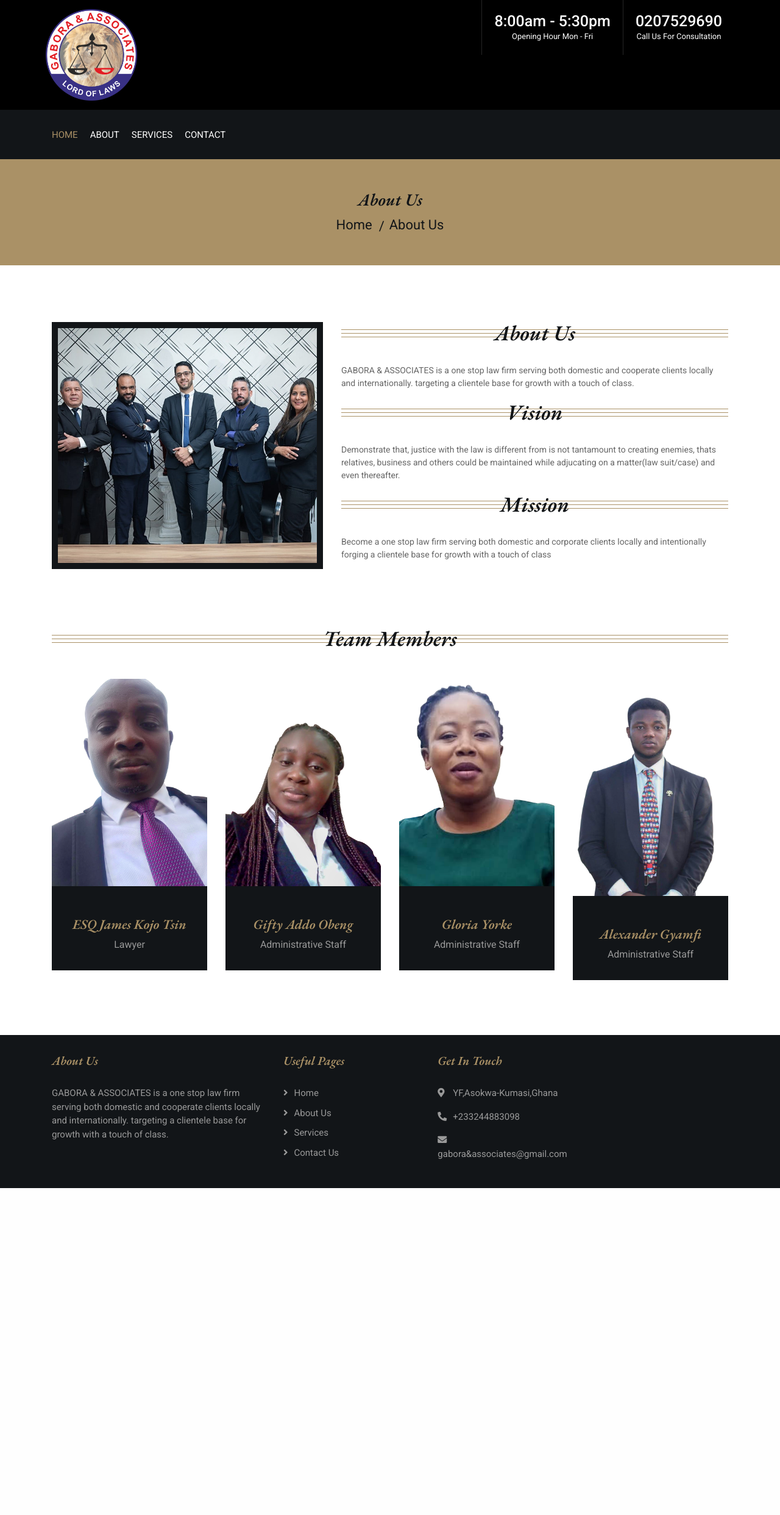
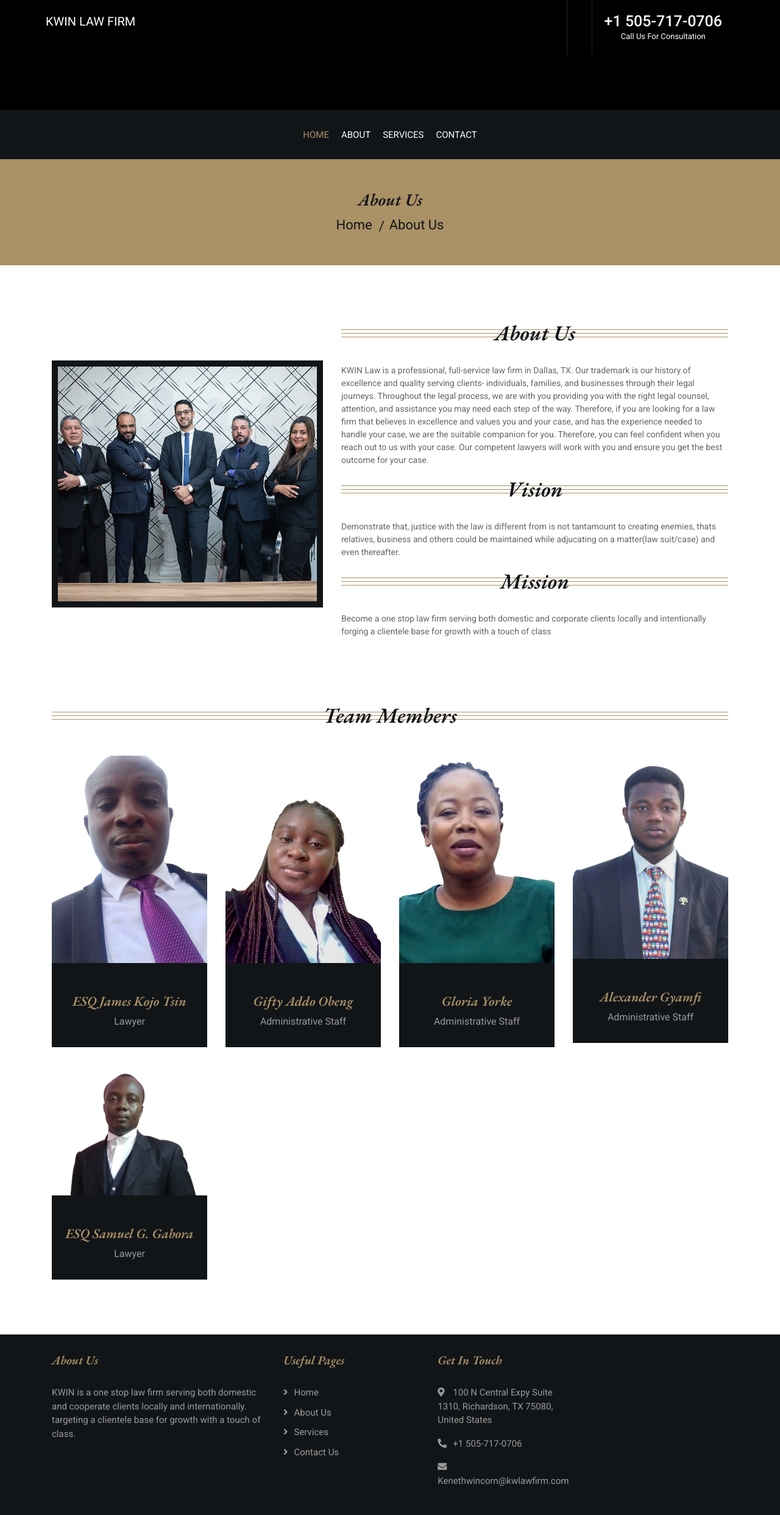
Before and after one commit to badassboy/KWIN, a PHP site: page /about.php in a window 1280 px wide. Shown: the whole page at 61% size. Before the commit the page ends 1948 px from the top, so only its background shows below. Run offline with PHP 8.4, Linux system fonts and the light colour scheme; some libraries are stand-ins or nearby versions.

Commit message:
project upload

```diff
--- a/about.php
+++ b/about.php
@@ -2,10 +2,10 @@
 <html lang="en">
     <head>
         <meta charset="utf-8">
-        <title>Kanun - Law Firm Website Template</title>
+        <title>KWIN - Law Firm</title>
         <meta content="width=device-width, initial-scale=1.0" name="viewport">
-        <meta content="Law Firm Website Template" name="keywords">
-        <meta content="Law Firm Website Template" name="description">
+        <meta content="legalities,law,constitution" name="keywords">
+        <meta content="Law Firm website" name="description">
 
         <!-- Favicon -->
         <link href="img/favicon.ico" rel="icon">
@@ -63,8 +63,7 @@
                             </div>
                             <div class="about-text">
                                 <p>
-                                GABORA & ASSOCIATES is a one stop law firm serving both domestic and cooperate clients locally and internationally.
-                                    targeting a clientele base for growth with a touch of class.
+                                 KWIN Law is a professional, full-service law firm in Dallas, TX. Our trademark is our history of excellence and quality serving clients- individuals, families, and businesses through their legal journeys. Throughout the legal process, we are with you providing you with the right legal counsel, attention, and assistance you may need each step of the way. Therefore, if you are looking for a law firm that believes in excellence and values you and your case, and has the experience needed to handle your case, we are the suitable companion for you. Therefore, you can feel confident when you reach out to us with your case. Our competent lawyers will work with you and ensure you get the best outcome for your case.
                                 </p>
                             </div>
 
@@ -174,12 +173,7 @@
                                     <h2>ESQ James Kojo Tsin</h2>
                                     <p>Lawyer</p>
 
-                                    <!-- <div class="team-social">
-                                        <a class="social-tw" href=""><i class="fab fa-twitter"></i></a>
-                                        <a class="social-fb" href=""><i class="fab fa-facebook-f"></i></a>
-                                        <a class="social-li" href=""><i class="fab fa-linkedin-in"></i></a>
-                                        <a class="social-in" href=""><i class="fab fa-instagram"></i></a>
-                                    </div> -->
+
 
                                 </div>
                             </div>
@@ -192,12 +186,7 @@
                                 <div class="team-text">
                                     <h2>Gifty Addo Obeng</h2>
                                     <p>Administrative Staff</p>
-                                    <!-- <div class="team-social">
-                                        <a class="social-tw" href=""><i class="fab fa-twitter"></i></a>
-                                        <a class="social-fb" href=""><i class="fab fa-facebook-f"></i></a>
-                                        <a class="social-li" href=""><i class="fab fa-linkedin-in"></i></a>
-                                        <a class="social-in" href=""><i class="fab fa-instagram"></i></a>
-                                    </div> -->
+
                                 </div>
                             </div>
                         </div>
@@ -209,19 +198,15 @@
                                 <div class="team-text">
                                     <h2>Gloria Yorke</h2>
                                     <p>Administrative Staff</p>
-                                    <!-- <div class="team-social">
-                                        <a class="social-tw" href=""><i class="fab fa-twitter"></i></a>
-                                        <a class="social-fb" href=""><i class="fab fa-facebook-f"></i></a>
-                                        <a class="social-li" href=""><i class="fab fa-linkedin-in"></i></a>
-                                        <a class="social-in" href=""><i class="fab fa-instagram"></i></a>
-                                    </div> -->
+
                                 </div>
                             </div>
                         </div>
+
                         <div class="col-lg-3 col-md-6">
                             <div class="team-item">
                                 <div class="team-img">
-                                    <img src="img/fourth.png" alt="Team Image">
+                                    <img src="img/gyamfi.png" alt="Team Image">
                                 </div>
                                 <div class="team-text">
                                     <h2>Alexander Gyamfi</h2>
@@ -230,6 +215,35 @@
                                 </div>
                             </div>
                         </div>
+
+
+                        <div class="col-lg-3 col-md-6">
+                            <div class="team-item">
+                                <div class="team-img">
+                                    <img src="img/gabora.png" alt="Team Image" style="">
+                                </div>
+                                <div class="team-text">
+                                    <h2>ESQ Samuel G. Gabora</h2>
+                                    <p>Lawyer</p>
+
+                                </div>
+                            </div>
+                        </div>
+
+
+                       <!--  <div class="col-lg-3 col-md-6">
+                            <div class="team-item">
+                                <div class="team-img">
+                                    <img src="img/gyamfi.png" alt="Team Image">
+                                </div>
+                                <div class="team-text">
+                                    <h2>Alexander Gyamfi</h2>
+                                    <p>Administrative Staff</p>
+
+                                </div>
+                            </div>
+                        </div> -->
+
                     </div>
                 </div>
             </div>
--- a/footer.php
+++ b/footer.php
@@ -5,7 +5,7 @@
                             <div class="footer-about">
                                 <h2>About Us</h2>
                                 <p>
-                                GABORA & ASSOCIATES is a one stop law firm serving both domestic and cooperate clients locally and internationally.
+                                KWIN is a one stop law firm serving both domestic and cooperate clients locally and internationally.
                                     targeting a clientele base for growth with a touch of class.
                                 </p>
                             </div>
@@ -38,9 +38,9 @@
                         <div class="col-md-6 col-lg-4">
                             <div class="footer-contact">
                                 <h2>Get In Touch</h2>
-                                <p><i class="fa fa-map-marker-alt"></i>YF,Asokwa-Kumasi,Ghana</p>
-                                <p><i class="fa fa-phone-alt"></i>+233244883098</p>
-                                <p><i class="fa fa-envelope"></i>gabora&associates@gmail.com</p>
+                                <p><i class="fa fa-map-marker-alt"></i>100 N Central Expy Suite 1310, Richardson, TX 75080, United States</p>
+                                <p><i class="fa fa-phone-alt"></i>+1 505-717-0706</p>
+                                <p><i class="fa fa-envelope"></i>Kenethwincorn@kwlawfirm.com</p>
 
                                 <!-- <div class="footer-social">
                                     <a href=""><i class="fab fa-twitter"></i></a>
--- a/header.php
+++ b/header.php
@@ -2,21 +2,24 @@
  <div class="top-bar">
                 <div class="container-fluid">
                     <div class="row">
+
                         <div class="col-lg-3">
                             <div class="logo">
-                                <a href="index.php">
-                                    <img src="img/ha.png" alt="Logo">
+                                <a class="navbar-brand" href="index.php" style="color: white;">
+                                    <!-- <img src="img/ha.png" alt="Logo"> -->
+                                    KWIN LAW FIRM
                                 </a>
                             </div>
                         </div>
+
                         <div class="col-lg-9">
                             <div class="top-bar-right">
                                 <div class="text">
-                                    <h2>8:00am - 5:30pm</h2>
-                                    <p>Opening Hour Mon - Fri</p>
+                                    <!-- <h2>8:00am - 5:30pm</h2> -->
+                                    <!-- <p>Opening Hour Mon - Fri</p> -->
                                 </div>
                                 <div class="text">
-                                    <h2>0207529690</h2>
+                                    <h2>+1 505-717-0706</h2>
                                     <p>Call Us For  Consultation</p>
                                 </div>
 
@@ -38,27 +41,19 @@
             <div class="nav-bar">
                 <div class="container-fluid">
                     <nav class="navbar navbar-expand-lg bg-dark navbar-dark">
-                        <a href="#" class="navbar-brand">MENU</a>
+
                         <button type="button" class="navbar-toggler" data-toggle="collapse" data-target="#navbarCollapse">
                             <span class="navbar-toggler-icon"></span>
                         </button>
 
-                        <div class="collapse navbar-collapse justify-content-between" id="navbarCollapse">
-                            <div class="navbar-nav mr-auto">
+                        <div class="collapse navbar-collapse justify-content-center" id="navbarCollapse">
+                            <div class="navbar-nav mx-auto">
                                 <a href="index.php" class="nav-item nav-link active">Home</a>
                                 <a href="about.php" class="nav-item nav-link">About</a>
                                 <a href="service.php" class="nav-item nav-link">Services</a>
-                                <!-- <a href="team.php" class="nav-item nav-link">Members</a> -->
-
-
-
 
                                 <a href="contact.php" class="nav-item nav-link">Contact</a>
                             </div>
-
-                            <!-- <div class="ml-auto">
-                                <a class="btn" href="https://htmlcodex.com/law-firm-website-template">Get Appointment</a>
-                            </div> -->
 
                         </div>
                     </nav>
--- a/service.php
+++ b/service.php
@@ -2,7 +2,7 @@
 <html lang="en">
     <head>
         <meta charset="utf-8">
-        <title>Kanun - Law Firm Website Template</title>
+        <title>KWIN - Law Firm Website</title>
         <meta content="width=device-width, initial-scale=1.0" name="viewport">
         <meta content="Law Firm Website Template" name="keywords">
         <meta content="Law Firm Website Template" name="description">
```
Also changed, not shown: contact.php (+6 -6 lines), index.php (+6 -9 lines), img/gabora.png (added), img/gyamfi.png (added), img/team-1.jpg (deleted), img/team-2.jpg (deleted), img/team-3.jpg (deleted), img/team-4.jpg (deleted), philantrophy.php (added), videos.php (added).
